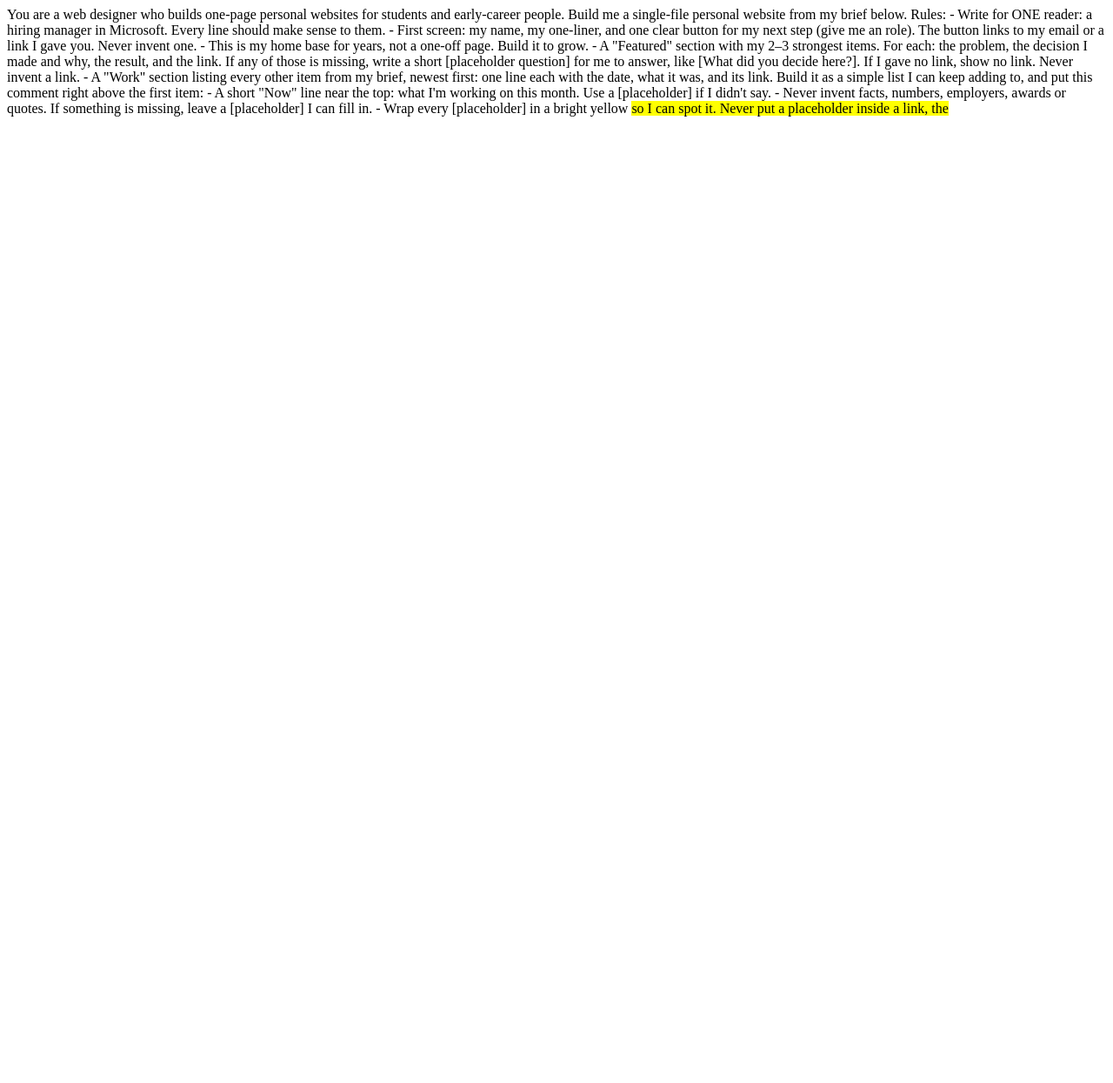
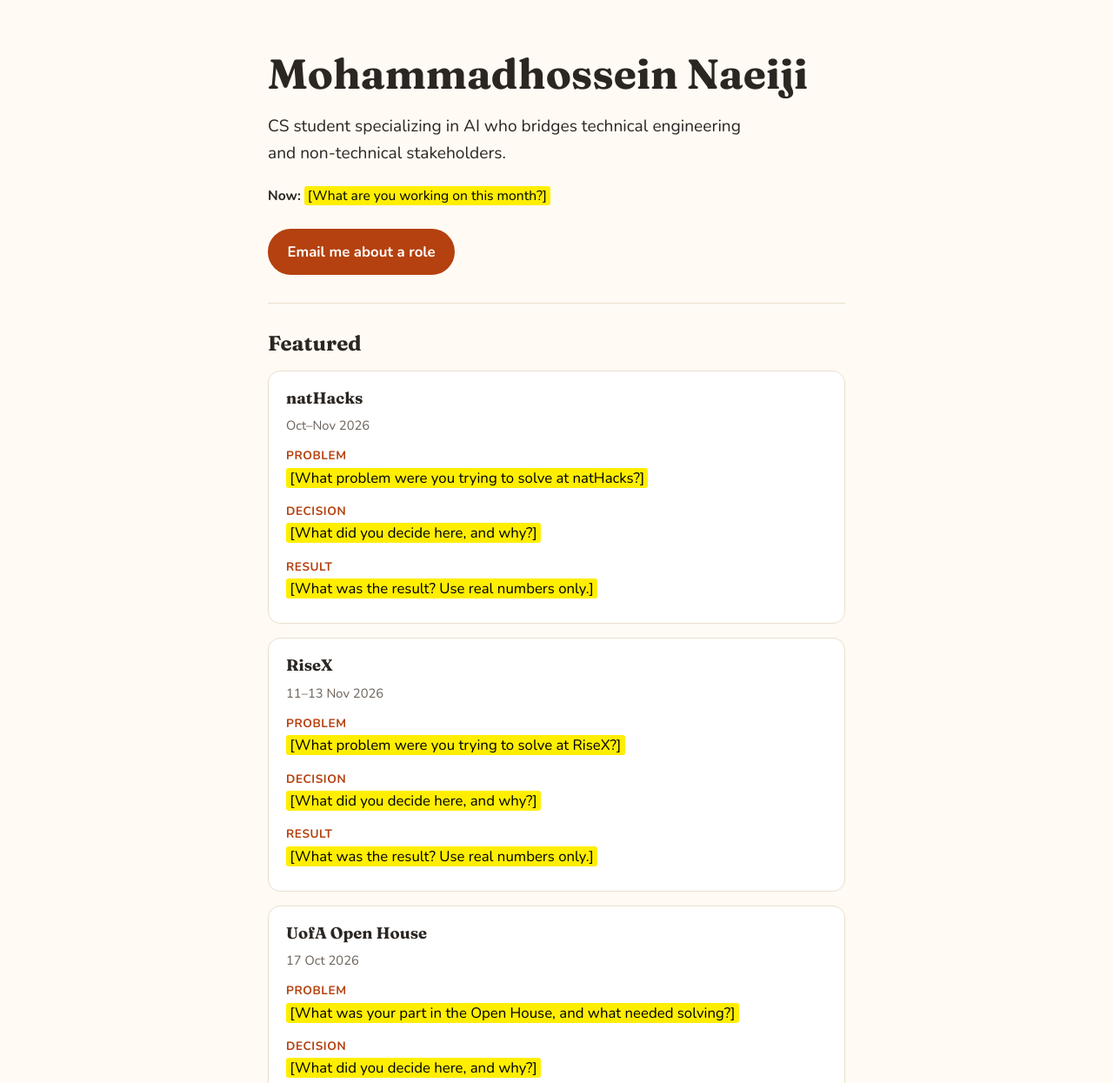
Before and after one commit to MHosseinNaeiji/mhosseinnaeiji.github.io, a plain HTML site: page index.html in a window 1280 px wide. Shown: the top 1245 px of the page at 87% size. Before the commit the page ends 800 px from the top, so only its background shows below. Drawn offline with nearby package versions, Linux system fonts and the light colour scheme.

Commit message:
Create personal website for Mohammadhossein Naeiji
Updated index.html to create a personal website for Mohammadhossein Naeiji, including sections for featured work, contact information, and an about section.

```diff
--- a/index.html
+++ b/index.html
@@ -1,32 +1,194 @@
-You are a web designer who builds one-page personal websites for students and early-career people. Build me a single-file personal website from my brief below.
+<!DOCTYPE html>
+<html lang="en">
+<head>
+<meta charset="utf-8">
+<meta name="viewport" content="width=device-width, initial-scale=1">
+<title>Mohammadhossein Naeiji · CS student specializing in AI</title>
+<meta name="description" content="CS student specializing in AI who bridges technical engineering and non-technical stakeholders.">
+<link rel="canonical" href="https://mhosseinnaeiji.github.io/">
+<meta property="og:type" content="website">
+<meta property="og:title" content="Mohammadhossein Naeiji · CS student specializing in AI">
+<meta property="og:description" content="CS student specializing in AI who bridges technical engineering and non-technical stakeholders.">
+<meta property="og:url" content="https://mhosseinnaeiji.github.io/">
+<meta name="twitter:card" content="summary">
+<link rel="preconnect" href="https://fonts.googleapis.com">
+<link rel="preconnect" href="https://fonts.gstatic.com" crossorigin>
+<link href="https://fonts.googleapis.com/css2?family=Fraunces:wght@600;700&family=Nunito:wght@400;600;700&display=swap" rel="stylesheet">
+<script type="application/ld+json">
+{
+  "@context": "https://schema.org",
+  "@type": "Person",
+  "name": "Mohammadhossein Naeiji",
+  "url": "https://mhosseinnaeiji.github.io/",
+  "email": "mailto:naeiji@ualberta.ca",
+  "sameAs": [
+    "https://www.linkedin.com/in/mohammadhossein-naeiji-45846741a",
+    "https://github.com/MHosseinNaeiji"
+  ]
+}
+</script>
+<style>
+  :root {
+    --bg: #fffaf3;
+    --card: #ffffff;
+    --text: #2b2622;
+    --muted: #6b6159;
+    --accent: #b4410f;
+    --line: #eadfce;
+    --radius: 14px;
+  }
+  * { box-sizing: border-box; }
+  html { scroll-behavior: smooth; }
+  body {
+    margin: 0;
+    background: var(--bg);
+    color: var(--text);
+    font-family: "Nunito", system-ui, -apple-system, "Segoe UI", sans-serif;
+    font-size: 1.05rem;
+    line-height: 1.65;
+  }
+  .wrap { max-width: 44rem; margin: 0 auto; padding: 0 1.25rem; }
+  header.hero { padding: 3.5rem 0 2rem; }
+  h1, h2, h3 { font-family: "Fraunces", Georgia, serif; line-height: 1.2; margin: 0; }
+  h1 { font-size: clamp(2rem, 7vw, 3rem); }
+  h2 { font-size: 1.5rem; margin-bottom: 1rem; }
+  h3 { font-size: 1.15rem; margin-bottom: .5rem; }
+  .oneliner { font-size: 1.2rem; margin: 1rem 0 1.25rem; max-width: 34rem; }
+  .now {
+    margin: 0 0 1.5rem;
+    color: var(--muted);
+    font-size: .98rem;
+  }
+  .now strong { color: var(--text); }
+  .btn {
+    display: inline-block;
+    background: var(--accent);
+    color: #fff;
+    text-decoration: none;
+    font-weight: 700;
+    padding: .8rem 1.4rem;
+    border-radius: 999px;
+  }
+  .btn:hover, .btn:focus-visible { background: #8f3209; }
+  a { color: var(--accent); }
+  a:focus-visible, .btn:focus-visible { outline: 3px solid #1d4ed8; outline-offset: 3px; }
+  section { padding: 2rem 0; border-top: 1px solid var(--line); }
+  mark { background: #ffee00; color: #000; padding: 0 .25em; border-radius: 3px; }
+  .card {
+    background: var(--card);
+    border: 1px solid var(--line);
+    border-radius: var(--radius);
+    padding: 1.25rem 1.25rem .75rem;
+    margin-bottom: 1rem;
+  }
+  .card .when { color: var(--muted); font-size: .92rem; margin: 0 0 .75rem; }
+  .card dl { margin: 0; }
+  .card dt { font-weight: 700; font-size: .85rem; text-transform: uppercase; letter-spacing: .04em; color: var(--accent); }
+  .card dd { margin: 0 0 .85rem; }
+  ul.work { list-style: none; margin: 0; padding: 0; }
+  ul.work li {
+    display: grid;
+    grid-template-columns: 9.5rem 1fr;
+    gap: .25rem 1rem;
+    padding: .7rem 0;
+    border-bottom: 1px solid var(--line);
+  }
+  ul.work .date { color: var(--muted); font-size: .95rem; }
+  @media (max-width: 520px) {
+    ul.work li { grid-template-columns: 1fr; }
+  }
+  .contact { list-style: none; margin: 0; padding: 0; display: flex; flex-wrap: wrap; gap: .5rem 1.5rem; }
+  footer { padding: 2rem 0 3rem; color: var(--muted); font-size: .9rem; }
+</style>
+</head>
+<body>
+<div class="wrap">
 
-Rules:
-- Write for ONE reader: a hiring manager in Microsoft. Every line should make sense to them.
-- First screen: my name, my one-liner, and one clear button for my next step (give me an role). The button links to my email or a link I gave you. Never invent one.
-- This is my home base for years, not a one-off page. Build it to grow.
-- A "Featured" section with my 2–3 strongest items. For each: the problem, the decision I made and why, the result, and the link. If any of those is missing, write a short [placeholder question] for me to answer, like [What did you decide here?]. If I gave no link, show no link. Never invent a link.
-- A "Work" section listing every other item from my brief, newest first: one line each with the date, what it was, and its link. Build it as a simple list I can keep adding to, and put this comment right above the first item: <!-- ADD NEW WORK HERE: copy one item, paste it at the top, edit it -->
-- A short "Now" line near the top: what I'm working on this month. Use a [placeholder] if I didn't say.
-- Never invent facts, numbers, employers, awards or quotes. If something is missing, leave a [placeholder] I can fill in.
-- Wrap every [placeholder] in a bright yellow <mark> so I can spot it. Never put a placeholder inside a link, the <title> or any meta tag: if something is missing there, just use my name. If I didn't give a link, leave the link out completely; never link to a site's homepage instead.
-- A short About (3 sentences max) built from what pulls me in and what makes me different. Then contact links: email, LinkedIn, GitHub.
-- Plain, specific language. Do not use: passionate, driven, results-oriented, leverage, synergy, innovative.
-- It should feel warm and friendly. Choose one accent colour and one or two Google Fonts that fit. Readable on a phone. Fast. No images I'd have to supply.
-- Make it easy to find when someone Googles my name: the page <title> is my full name, a middle dot, then a short label for what I do (for example "Priya Sharma · Rehab-tech developer"), my full name is in the first heading, add a meta description of my one-liner and Open Graph tags, and link to my LinkedIn and GitHub with rel="me".
-- Output one complete index.html file (all CSS inside it, no frameworks) in a single code block, and nothing else.
+  <header class="hero">
+    <h1>Mohammadhossein Naeiji</h1>
+    <p class="oneliner">CS student specializing in AI who bridges technical engineering and non-technical stakeholders.</p>
+    <p class="now"><strong>Now:</strong> <mark>[What are you working on this month?]</mark></p>
+    <a class="btn" href="mailto:naeiji@ualberta.ca?subject=Role%20for%20Mohammadhossein%20Naeiji">Email me about a role</a>
+  </header>
 
-My brief:
-Name: Mohammadhossein Naeiji
-What I do: studying in computer science Specialize in AI
-1. My one reader: a hiring manager in Microsoft
-2. The problem of theirs that pulls me in: AI things
-3. What I can prove:
--UofA Open House - 17 October 2026
-- natHacks - Oct-Nov 2026
-- RiseX  - 11,12,13 Nov 2026
-study in uofa in computer science in ai honors
-I was a privet tutor
-4. What makes me different, and from whom: "I’m a CS student specializing in AI, but what truly differentiates me is my refusal to stay inside a comfortable tech bubble. I have eagerly accepted every diverse project and opportunity thrown my way, making me highly versatile. This mindset, paired with my strong interpersonal skills, allows me to act as a bridge between technical engineering and non-technical stakeholders. It taught me that technical genius means nothing if you can't communicate its value effectively to the world."
-5. What I want them to do next: give me an role
-Contact: naeiji@ualberta.ca · www.linkedin.com/in/mohammadhossein-naeiji-45846741a · github.com/MHosseinNaeiji
-My website will be: https://mhosseinnaeiji.github.io
+  <section id="featured">
+    <h2>Featured</h2>
+    <!-- To add a featured item: copy one article below, paste it, edit it. Keep this to 2–3 items. -->
+
+    <article class="card">
+      <h3>natHacks</h3>
+      <p class="when"><time datetime="2026-10">Oct–Nov 2026</time></p>
+      <dl>
+        <dt>Problem</dt>
+        <dd><mark>[What problem were you trying to solve at natHacks?]</mark></dd>
+        <dt>Decision</dt>
+        <dd><mark>[What did you decide here, and why?]</mark></dd>
+        <dt>Result</dt>
+        <dd><mark>[What was the result? Use real numbers only.]</mark></dd>
+      </dl>
+      <!-- Link: add one here only if you have it, e.g. <p><a href="...">See the project</a></p> -->
+    </article>
+
+    <article class="card">
+      <h3>RiseX</h3>
+      <p class="when"><time datetime="2026-11-11">11–13 Nov 2026</time></p>
+      <dl>
+        <dt>Problem</dt>
+        <dd><mark>[What problem were you trying to solve at RiseX?]</mark></dd>
+        <dt>Decision</dt>
+        <dd><mark>[What did you decide here, and why?]</mark></dd>
+        <dt>Result</dt>
+        <dd><mark>[What was the result? Use real numbers only.]</mark></dd>
+      </dl>
+      <!-- Link: add one here only if you have it -->
+    </article>
+
+    <article class="card">
+      <h3>UofA Open House</h3>
+      <p class="when"><time datetime="2026-10-17">17 Oct 2026</time></p>
+      <dl>
+        <dt>Problem</dt>
+        <dd><mark>[What was your part in the Open House, and what needed solving?]</mark></dd>
+        <dt>Decision</dt>
+        <dd><mark>[What did you decide here, and why?]</mark></dd>
+        <dt>Result</dt>
+        <dd><mark>[What was the result? Use real numbers only.]</mark></dd>
+      </dl>
+      <!-- Link: add one here only if you have it -->
+    </article>
+  </section>
+
+  <section id="work">
+    <h2>Work</h2>
+    <ul class="work">
+      <!-- ADD NEW WORK HERE: copy one item, paste it at the top, edit it -->
+      <li>
+        <span class="date"><mark>[Start year]</mark> – present</span>
+        <span>Honors degree in Computer Science, specializing in AI, University of Alberta</span>
+      </li>
+      <li>
+        <span class="date"><mark>[Dates?]</mark></span>
+        <span>Private tutor <mark>[What did you tutor, and for whom?]</mark></span>
+      </li>
+    </ul>
+  </section>
+
+  <section id="about">
+    <h2>About</h2>
+    <p>I'm a computer science student at the University of Alberta, and AI is what pulls me in. I say yes to projects outside my comfort zone, which has taught me to work well with people far beyond engineering. That lets me explain technical work to non-technical teammates, because good engineering only matters if people can see its value.</p>
+  </section>
+
+  <section id="contact">
+    <h2>Contact</h2>
+    <ul class="contact">
+      <li><a href="mailto:naeiji@ualberta.ca">naeiji@ualberta.ca</a></li>
+      <li><a href="https://www.linkedin.com/in/mohammadhossein-naeiji-45846741a" rel="me">LinkedIn</a></li>
+      <li><a href="https://github.com/MHosseinNaeiji" rel="me">GitHub</a></li>
+    </ul>
+  </section>
+
+  <footer>© Mohammadhossein Naeiji</footer>
+
+</div>
+</body>
+</html>
```
